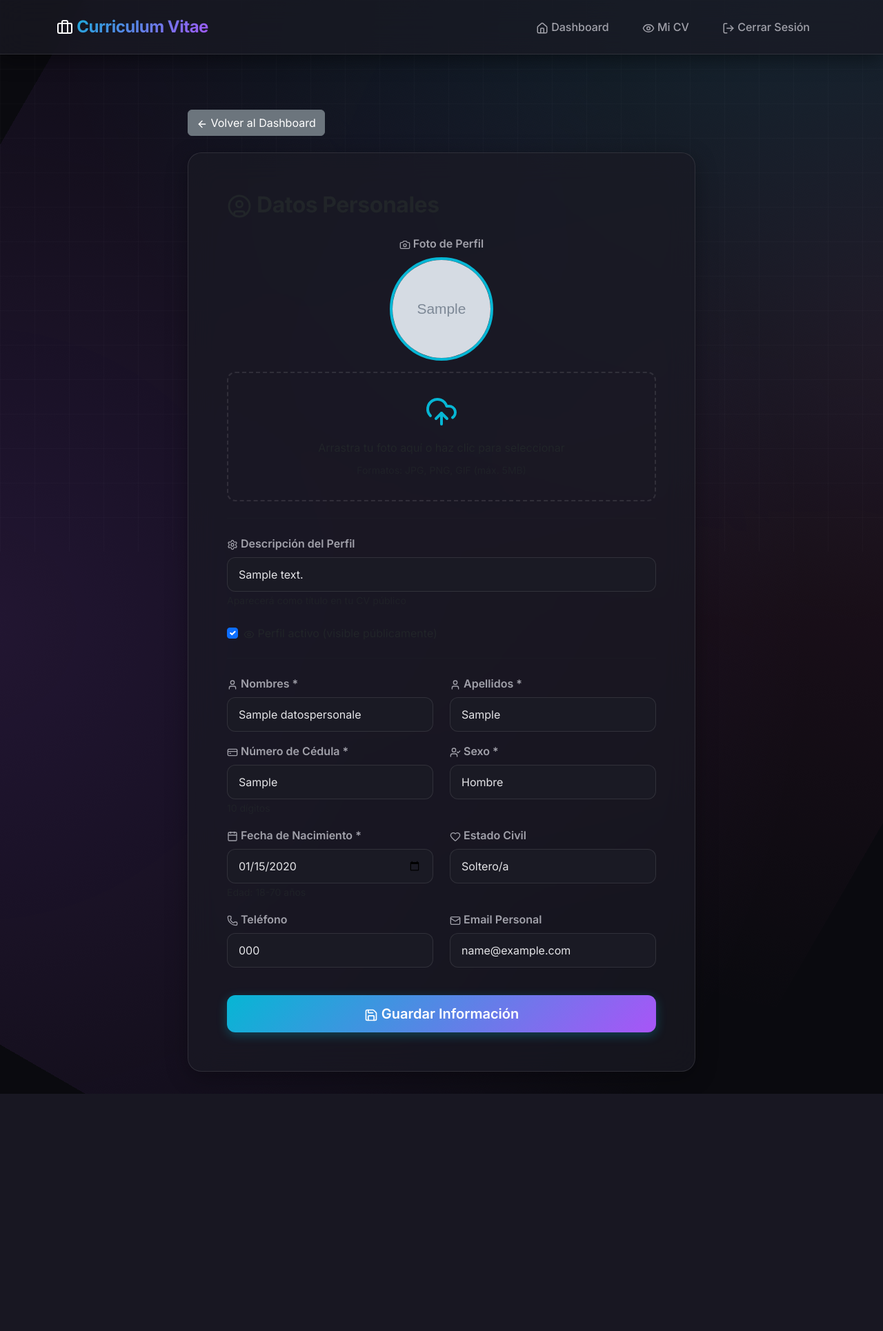
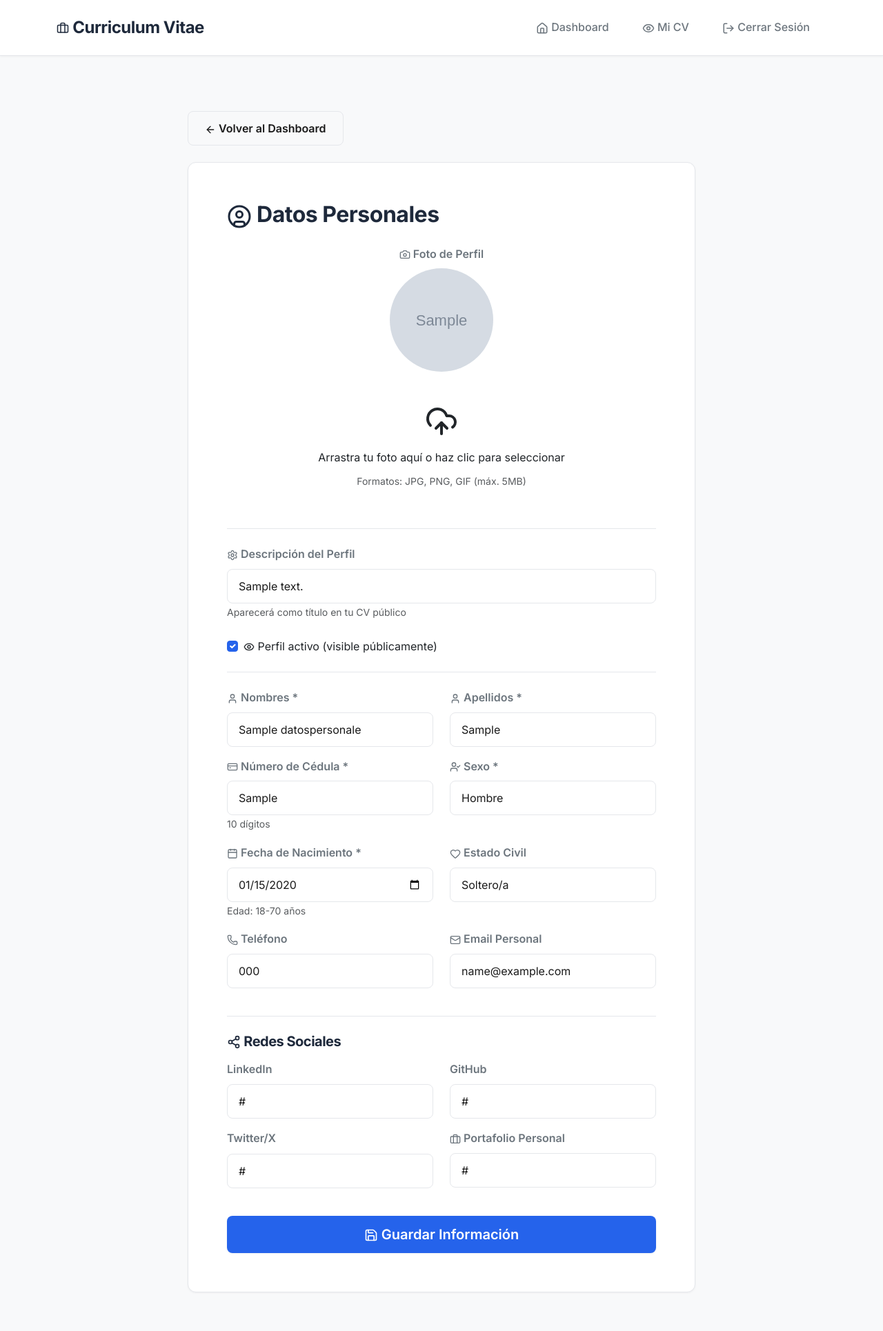
Before and after one commit to xBOOMERx07/django-crud, a Django app: page /datos-personales/editar/ in a window 1280 px wide. Shown: the whole page at 69% size. Before the commit the page ends 1586 px from the top, so only its background shows below. Run offline with Django 5.2, Linux system fonts and the light colour scheme; a user stored in the database is signed in; tables that the repository leaves empty hold one stand-in row (values such as "Sample post"); grey boxes marked "Sample" are stand-in pictures.

Commit message:
Agregar redes sociales, mejorar diseño profesional y añadir descarga PDF

```diff
--- a/tasks/models.py
+++ b/tasks/models.py
@@ -67,8 +67,12 @@ class DatosPersonales(models.Model):
     direccion_trabajo = models.CharField(max_length=50, blank=True, help_text="Dirección principal de trabajo")
     direccion_domiciliaria = models.CharField(max_length=50, blank=True, help_text="Dirección principal de domicilio")
 
-    # Web
+    # Web y Redes Sociales
     sitio_web = models.URLField(max_length=60, blank=True)
+    linkedin_url = models.URLField(max_length=200, blank=True, verbose_name="LinkedIn")
+    github_url = models.URLField(max_length=200, blank=True, verbose_name="GitHub")
+    twitter_url = models.URLField(max_length=200, blank=True, verbose_name="Twitter/X")
+    portfolio_url = models.URLField(max_length=200, blank=True, verbose_name="Portafolio Personal")
 
     # Campos adicionales (mejoras)
     email_personal = models.EmailField(blank=True)
--- a/tasks/templates/base.html
+++ b/tasks/templates/base.html
@@ -14,21 +14,23 @@
     <!-- Google Fonts -->
     <link rel="preconnect" href="https://fonts.googleapis.com">
     <link rel="preconnect" href="https://fonts.gstatic.com" crossorigin>
-    <link href="https://fonts.googleapis.com/css2?family=Inter:wght@300;400;500;600;700;800&family=JetBrains+Mono:wght@400;500;600&display=swap" rel="stylesheet">
+    <link href="https://fonts.googleapis.com/css2?family=Inter:wght@300;400;500;600;700;800&display=swap" rel="stylesheet">
 
     <style>
         :root {
-            --bg-primary: #0a0a0f;
-            --bg-secondary: #111118;
-            --bg-card: #1a1a24;
-            --text-primary: #e4e4e7;
-            --text-secondary: #a1a1aa;
-            --accent-cyan: #06b6d4;
-            --accent-purple: #a855f7;
-            --accent-pink: #ec4899;
-            --glass-bg: rgba(26, 26, 36, 0.7);
-            --glass-border: rgba(255, 255, 255, 0.1);
-            --shadow-glow: 0 0 30px rgba(6, 182, 212, 0.3);
+            /* Colores profesionales */
+            --bg-primary: #ffffff;
+            --bg-secondary: #f8f9fa;
+            --bg-card: #ffffff;
+            --text-primary: #1a1a1a;
+            --text-secondary: #6c757d;
+            --accent-primary: #2563eb;
+            --accent-secondary: #1e40af;
+            --accent-dark: #1e293b;
+            --border-light: #e5e7eb;
+            --shadow-sm: 0 1px 3px rgba(0, 0, 0, 0.05);
+            --shadow-md: 0 4px 6px rgba(0, 0, 0, 0.07);
+            --shadow-lg: 0 10px 15px rgba(0, 0, 0, 0.1);
         }
 
         * {
@@ -39,68 +41,29 @@
 
         body {
             font-family: 'Inter', sans-serif;
-            background: var(--bg-primary);
+            background: var(--bg-secondary);
             color: var(--text-primary);
             min-height: 100vh;
-            overflow-x: hidden;
-            position: relative;
+            line-height: 1.6;
         }
 
-        /* Fondo animado con gradiente */
-        body::before {
-            content: '';
-            position: fixed;
-            top: -50%;
-            left: -50%;
-            width: 200%;
-            height: 200%;
-            background:
-                radial-gradient(circle at 20% 50%, rgba(6, 182, 212, 0.15) 0%, transparent 50%),
-                radial-gradient(circle at 80% 80%, rgba(168, 85, 247, 0.15) 0%, transparent 50%),
-                radial-gradient(circle at 40% 20%, rgba(236, 72, 153, 0.1) 0%, transparent 50%);
-            animation: gradientMove 20s ease infinite;
-            z-index: -1;
-        }
-
-        @keyframes gradientMove {
-            0%, 100% { transform: translate(0, 0) rotate(0deg); }
-            33% { transform: translate(5%, 5%) rotate(120deg); }
-            66% { transform: translate(-5%, 5%) rotate(240deg); }
-        }
-
-        /* Grid de fondo */
-        body::after {
-            content: '';
-            position: fixed;
-            top: 0;
-            left: 0;
-            width: 100%;
-            height: 100%;
-            background-image:
-                linear-gradient(rgba(255, 255, 255, 0.02) 1px, transparent 1px),
-                linear-gradient(90deg, rgba(255, 255, 255, 0.02) 1px, transparent 1px);
-            background-size: 50px 50px;
-            z-index: -1;
-            pointer-events: none;
-        }
-
-        /* Navbar flotante con glass effect */
+        /* Navbar profesional */
         .navbar {
-            background: var(--glass-bg) !important;
-            backdrop-filter: blur(20px);
-            border-bottom: 1px solid var(--glass-border);
-            box-shadow: 0 4px 30px rgba(0, 0, 0, 0.5);
+            background: var(--bg-primary) !important;
+            border-bottom: 1px solid var(--border-light);
+            box-shadow: var(--shadow-sm);
             padding: 1rem 0;
         }
 
         .navbar-brand {
             font-weight: 700;
             font-size: 1.5rem;
-            background: linear-gradient(135deg, var(--accent-cyan), var(--accent-purple));
-            -webkit-background-clip: text;
-            -webkit-text-fill-color: transparent;
-            background-clip: text;
+            color: var(--accent-dark) !important;
             letter-spacing: -0.5px;
+        }
+
+        .navbar-brand:hover {
+            color: var(--accent-primary) !important;
         }
 
         .nav-link {
@@ -113,87 +76,88 @@
         }
 
         .nav-link:hover {
-            color: var(--accent-cyan) !important;
-            background: rgba(6, 182, 212, 0.1);
+            color: var(--accent-primary) !important;
+            background: var(--bg-secondary);
+        }
+
+        /* Botones profesionales */
+        .btn-primary {
+            background: var(--accent-primary);
+            border: none;
+            padding: 0.75rem 1.5rem;
+            font-weight: 600;
+            border-radius: 8px;
+            transition: all 0.3s ease;
+            box-shadow: var(--shadow-sm);
+        }
+
+        .btn-primary:hover {
+            background: var(--accent-secondary);
+            transform: translateY(-2px);
+            box-shadow: var(--shadow-md);
+        }
+
+        .btn-secondary {
+            background: var(--bg-secondary);
+            border: 1px solid var(--border-light);
+            color: var(--text-primary);
+            font-weight: 600;
+            border-radius: 8px;
+            padding: 0.75rem 1.5rem;
+            transition: all 0.3s ease;
+        }
+
+        .btn-secondary:hover {
+            background: var(--bg-primary);
+            border-color: var(--accent-primary);
+            color: var(--accent-primary);
             transform: translateY(-2px);
         }
 
-        /* Botones con efecto neón */
-        .btn-primary {
-            background: linear-gradient(135deg, var(--accent-cyan), var(--accent-purple));
-            border: none;
-            padding: 0.75rem 1.5rem;
-            font-weight: 600;
-            border-radius: 12px;
-            transition: all 0.3s ease;
-            box-shadow: 0 4px 15px rgba(6, 182, 212, 0.3);
-            position: relative;
-            overflow: hidden;
-        }
-
-        .btn-primary::before {
-            content: '';
-            position: absolute;
-            top: 0;
-            left: -100%;
-            width: 100%;
-            height: 100%;
-            background: linear-gradient(90deg, transparent, rgba(255, 255, 255, 0.2), transparent);
-            transition: left 0.5s;
-        }
-
-        .btn-primary:hover::before {
-            left: 100%;
-        }
-
-        .btn-primary:hover {
-            transform: translateY(-3px);
-            box-shadow: var(--shadow-glow);
-        }
-
         .btn-warning {
-            background: linear-gradient(135deg, #f59e0b, #ef4444);
+            background: #f59e0b;
             border: none;
             color: white;
             font-weight: 600;
-            border-radius: 12px;
-            box-shadow: 0 4px 15px rgba(245, 158, 11, 0.3);
+            border-radius: 8px;
         }
 
         .btn-warning:hover {
-            transform: translateY(-3px);
-            box-shadow: 0 8px 25px rgba(245, 158, 11, 0.4);
+            background: #d97706;
+            transform: translateY(-2px);
         }
 
         .btn-danger {
-            background: linear-gradient(135deg, #ef4444, #dc2626);
+            background: #ef4444;
             border: none;
             font-weight: 600;
-            border-radius: 12px;
+            border-radius: 8px;
         }
 
-        /* Cards con efecto glass y 3D */
+        .btn-danger:hover {
+            background: #dc2626;
+            transform: translateY(-2px);
+        }
+
+        /* Cards profesionales */
         .card {
-            background: var(--glass-bg);
-            backdrop-filter: blur(20px);
-            border: 1px solid var(--glass-border);
-            border-radius: 20px;
+            background: var(--bg-card);
+            border: 1px solid var(--border-light);
+            border-radius: 12px;
             padding: 2rem;
-            transition: all 0.4s cubic-bezier(0.175, 0.885, 0.32, 1.275);
-            box-shadow: 0 8px 32px rgba(0, 0, 0, 0.3);
+            transition: all 0.3s ease;
+            box-shadow: var(--shadow-sm);
+            margin-bottom: 1.5rem;
         }
 
         .card:hover {
-            transform: translateY(-10px) rotateX(5deg);
-            box-shadow: 0 20px 60px rgba(6, 182, 212, 0.2);
-            border-color: rgba(6, 182, 212, 0.3);
+            box-shadow: var(--shadow-lg);
+            transform: translateY(-5px);
+            border-color: var(--accent-primary);
         }
 
         .card-title {
-            background: linear-gradient(135deg, var(--accent-cyan), var(--accent-purple));
-            -webkit-background-clip: text;
-            -webkit-text-fill-color: transparent;
-            background-clip: text;
+            color: var(--accent-dark);
             font-weight: 700;
             margin-bottom: 1rem;
         }
@@ -207,40 +171,40 @@
             line-height: 1.6;
         }
 
-        /* Alertas personalizadas */
+        /* Alertas profesionales */
         .alert {
-            background: var(--glass-bg);
-            backdrop-filter: blur(20px);
-            border: 1px solid var(--glass-border);
-            border-radius: 16px;
+            background: var(--bg-card);
+            border: 1px solid var(--border-light);
+            border-radius: 12px;
             color: var(--text-primary);
-            border-left: 4px solid var(--accent-cyan);
+            border-left: 4px solid var(--accent-primary);
+            box-shadow: var(--shadow-sm);
         }
 
         .alert-success {
             border-left-color: #10b981;
-            background: rgba(16, 185, 129, 0.1);
+            background: #f0fdf4;
         }
 
         .alert-warning {
             border-left-color: #f59e0b;
-            background: rgba(245, 158, 11, 0.1);
+            background: #fffbeb;
         }
 
-        /* Forms */
+        /* Forms profesionales */
         .form-control, .form-select {
             background: var(--bg-card);
-            border: 1px solid var(--glass-border);
+            border: 1px solid var(--border-light);
             color: var(--text-primary);
-            border-radius: 12px;
+            border-radius: 8px;
             padding: 0.75rem 1rem;
             transition: all 0.3s ease;
         }
 
         .form-control:focus, .form-select:focus {
             background: var(--bg-card);
-            border-color: var(--accent-cyan);
-            box-shadow: 0 0 0 3px rgba(6, 182, 212, 0.1);
+            border-color: var(--accent-primary);
+            box-shadow: 0 0 0 3px rgba(37, 99, 235, 0.1);
             color: var(--text-primary);
         }
 
@@ -260,13 +224,11 @@
         h1, h2, h3, h4, h5 {
             font-weight: 700;
             letter-spacing: -0.5px;
+            color: var(--accent-dark);
         }
 
         h1 {
-            background: linear-gradient(135deg, var(--accent-cyan), var(--accent-purple), var(--accent-pink));
-            -webkit-background-clip: text;
-            -webkit-text-fill-color: transparent;
-            background-clip: text;
+            font-size: 2.5rem;
         }
 
         /* Tablas */
@@ -309,12 +294,12 @@
         }
 
         ::-webkit-scrollbar-thumb {
-            background: linear-gradient(180deg, var(--accent-cyan), var(--accent-purple));
+            background: var(--accent-primary);
             border-radius: 10px;
         }
 
         ::-webkit-scrollbar-thumb:hover {
-            background: linear-gradient(180deg, var(--accent-purple), var(--accent-pink));
+            background: var(--accent-secondary);
         }
 
         /* Animación de entrada */
@@ -333,16 +318,45 @@
             }
         }
 
-        /* Loading spinner personalizado */
-        .spinner-border {
-            border-color: var(--accent-cyan);
-            border-right-color: transparent;
+        /* Iconos */
+        .lucide {
+            width: 18px;
+            height: 18px;
+            vertical-align: middle;
+        }
+
+        /* Links */
+        a {
+            color: var(--accent-primary);
+            text-decoration: none;
+            transition: all 0.3s ease;
+        }
+
+        a:hover {
+            color: var(--accent-secondary);
+        }
+
+        /* Separadores */
+        hr {
+            border-color: var(--border-light);
+            opacity: 1;
+        }
+
+        /* Mejoras para checkboxes */
+        .form-check-input:checked {
+            background-color: var(--accent-primary);
+            border-color: var(--accent-primary);
+        }
+
+        /* Sombra en hover para elementos interactivos */
+        .btn, .card, .form-control, .form-select {
+            transition: all 0.3s cubic-bezier(0.4, 0, 0.2, 1);
         }
     </style>
 </head>
 <body>
     <!-- Navbar -->
-    <nav class="navbar navbar-expand-lg navbar-dark sticky-top">
+    <nav class="navbar navbar-expand-lg navbar-light sticky-top">
         <div class="container">
             <a class="navbar-brand" href="{% url 'home' %}">
                 <i data-lucide="briefcase"></i> Curriculum Vitae
@@ -355,17 +369,17 @@
                     {% if user.is_authenticated %}
                         <li class="nav-item">
                             <a class="nav-link" href="{% url 'home' %}">
-                                <i data-lucide="home" style="width: 18px; height: 18px; vertical-align: middle;"></i> Dashboard
+                                <i data-lucide="home"></i> Dashboard
                             </a>
                         </li>
                         <li class="nav-item">
                             <a class="nav-link" href="{% url 'cv_publico' user.username %}" target="_blank">
-                                <i data-lucide="eye" style="width: 18px; height: 18px; vertical-align: middle;"></i> Mi CV
+                                <i data-lucide="eye"></i> Mi CV
                             </a>
                         </li>
                         <li class="nav-item">
                             <a class="nav-link" href="{% url 'logout' %}">
-                                <i data-lucide="log-out" style="width: 18px; height: 18px; vertical-align: middle;"></i> Cerrar Sesión
+                                <i data-lucide="log-out"></i> Cerrar Sesión
                             </a>
                         </li>
                     {% else %}
--- a/tasks/templates/datos_personales/form.html
+++ b/tasks/templates/datos_personales/form.html
@@ -158,7 +158,55 @@
                                 <input type="email" class="form-control" name="email_personal" value="{{ datos.email_personal|default:'' }}">
                             </div>
                         </div>
+                        <hr class="my-4">
+<h5 class="mb-3">
+    <i data-lucide="share-2" style="width: 20px; height: 20px; vertical-align: middle;"></i>
+    Redes Sociales
+</h5>
 
+<div class="row">
+    <div class="col-md-6 mb-3">
+        <label class="form-label">
+            <i data-lucide="linkedin" style="width: 16px; height: 16px; vertical-align: middle;"></i>
+            LinkedIn
+        </label>
+        <input type="url" class="form-control" name="linkedin_url"
+               value="{{ datos.linkedin_url|default:'' }}"
+               placeholder="https://linkedin.com/in/tu-perfil">
+    </div>
+
+    <div class="col-md-6 mb-3">
+        <label class="form-label">
+            <i data-lucide="github" style="width: 16px; height: 16px; vertical-align: middle;"></i>
+            GitHub
+        </label>
+        <input type="url" class="form-control" name="github_url"
+               value="{{ datos.github_url|default:'' }}"
+               placeholder="https://github.com/tu-usuario">
+    </div>
+</div>
+
+<div class="row">
+    <div class="col-md-6 mb-3">
+        <label class="form-label">
+            <i data-lucide="twitter" style="width: 16px; height: 16px; vertical-align: middle;"></i>
+            Twitter/X
+        </label>
+        <input type="url" class="form-control" name="twitter_url"
+               value="{{ datos.twitter_url|default:'' }}"
+               placeholder="https://twitter.com/tu-usuario">
+    </div>
+
+    <div class="col-md-6 mb-3">
+        <label class="form-label">
+            <i data-lucide="briefcase" style="width: 16px; height: 16px; vertical-align: middle;"></i>
+            Portafolio Personal
+        </label>
+        <input type="url" class="form-control" name="portfolio_url"
+               value="{{ datos.portfolio_url|default:'' }}"
+               placeholder="https://tu-portfolio.com">
+    </div>
+</div>
                         <div class="d-grid gap-2 mt-4">
                             <button type="submit" class="btn btn-primary btn-lg">
                                 <i data-lucide="save" style="width: 20px; height: 20px; vertical-align: middle;"></i>
--- a/tasks/urls.py
+++ b/tasks/urls.py
@@ -10,6 +10,7 @@ urlpatterns = [
 
     # CV Público
     path('cv/<str:username>/', views.cv_publico, name='cv_publico'),
+    path('cv/<str:username>/pdf/', views.descargar_pdf, name='descargar_pdf'),
 
     # Datos Personales
     path('datos-personales/editar/', views.editar_datos_personales, name='editar_datos_personales'),
--- a/tasks/views.py
+++ b/tasks/views.py
@@ -1,3 +1,6 @@
+from django.template.loader import render_to_string
+from django.http import HttpResponse
+from xhtml2pdf import pisa
 from django.shortcuts import render, redirect, get_object_or_404
 from django.contrib.auth.decorators import login_required
 from django.contrib.auth.forms import UserCreationForm, AuthenticationForm
@@ -175,6 +178,12 @@ def editar_datos_personales(request):
             datos.descripcion_perfil = request.POST.get('descripcion_perfil', '')
             datos.perfil_activo = request.POST.get('perfil_activo') == 'on'
 
+            # Redes sociales
+            datos.linkedin_url = request.POST.get('linkedin_url', '')
+            datos.github_url = request.POST.get('github_url', '')
+            datos.twitter_url = request.POST.get('twitter_url', '')
+            datos.portfolio_url = request.POST.get('portfolio_url', '')
+
             # Manejar foto de perfil
             if request.FILES.get('foto_perfil'):
                 datos.foto_perfil = request.FILES['foto_perfil']
@@ -193,7 +202,11 @@ def editar_datos_personales(request):
                 email_personal=request.POST.get('email_personal', ''),
                 estado_civil=request.POST.get('estado_civil', 'Soltero/a'),
                 descripcion_perfil=request.POST.get('descripcion_perfil', ''),
-                perfil_activo=request.POST.get('perfil_activo') == 'on'
+                perfil_activo=request.POST.get('perfil_activo') == 'on',
+                linkedin_url=request.POST.get('linkedin_url', ''),
+                github_url=request.POST.get('github_url', ''),
+                twitter_url=request.POST.get('twitter_url', ''),
+                portfolio_url=request.POST.get('portfolio_url', '')
             )
 
             # Manejar foto de perfil en creación
@@ -305,3 +318,75 @@ def eliminar_habilidad(request, pk):
         hab.delete()
         return redirect('lista_habilidades')
     return render(request, 'confirmar_eliminar.html', {'objeto': hab, 'tipo': 'Habilidad'})
+
+
+# ==========================================
+# GENERAR PDF
+# ==========================================
+def descargar_pdf(request, username):
+    """Generar y descargar CV en PDF"""
+    usuario = get_object_or_404(User, username=username)
+
+    try:
+        datos_personales = DatosPersonales.objects.get(user=usuario, perfil_activo=True)
+    except DatosPersonales.DoesNotExist:
+        datos_personales = None
+
+    # Obtener datos
+    experiencias = ExperienciaLaboral.objects.filter(
+        user=usuario,
+        activar_para_que_se_vea_en_front=True
+    ).order_by('-fecha_inicio_gestion')
+
+    cursos = CursoRealizado.objects.filter(
+        user=usuario,
+        activar_para_que_se_vea_en_front=True
+    ).order_by('-fecha_inicio')
+
+    habilidades = Habilidad.objects.filter(
+        user=usuario,
+        activar_para_que_se_vea_en_front=True
+    )
+
+    reconocimientos = Reconocimiento.objects.filter(
+        user=usuario,
+        activar_para_que_se_vea_en_front=True
+    ).order_by('-fecha_reconocimiento')
+
+    productos_academicos = ProductoAcademico.objects.filter(
+        user=usuario,
+        activar_para_que_se_vea_en_front=True
+    ).order_by('-fecha_publicacion')
+
+    productos_laborales = ProductoLaboral.objects.filter(
+        user=usuario,
+        activar_para_que_se_vea_en_front=True
+    ).order_by('-fecha_producto')
+
+    direcciones = Direccion.objects.filter(user=usuario).order_by('-es_principal', 'tipo')
+
+    context = {
+        'datos_personales': datos_personales,
+        'experiencias': experiencias,
+        'cursos': cursos,
+        'habilidades': habilidades,
+        'reconocimientos': reconocimientos,
+        'productos_academicos': productos_academicos,
+        'productos_laborales': productos_laborales,
+        'direcciones': direcciones,
+    }
+
+    # Renderizar template
+    html_string = render_to_string('cv_pdf.html', context)
+
+    # Crear PDF con xhtml2pdf
+    response = HttpResponse(content_type='application/pdf')
+    response['Content-Disposition'] = f'inline; filename="CV_{username}.pdf"'
+
+    # Convertir HTML a PDF
+    pisa_status = pisa.CreatePDF(html_string, dest=response)
+
+    if pisa_status.err:
+        return HttpResponse('Error al generar PDF', status=500)
+
+    return response
```
Also changed, not shown: other parts of tasks/templates/base.html (+29 -6 lines), tasks/templates/cv_pdf.html (added, +113 -0 lines), tasks/templates/cv_publico.html (+38 -0 lines), tasks/migrations/0002_datospersonales_github_url_and_more.py (added).
